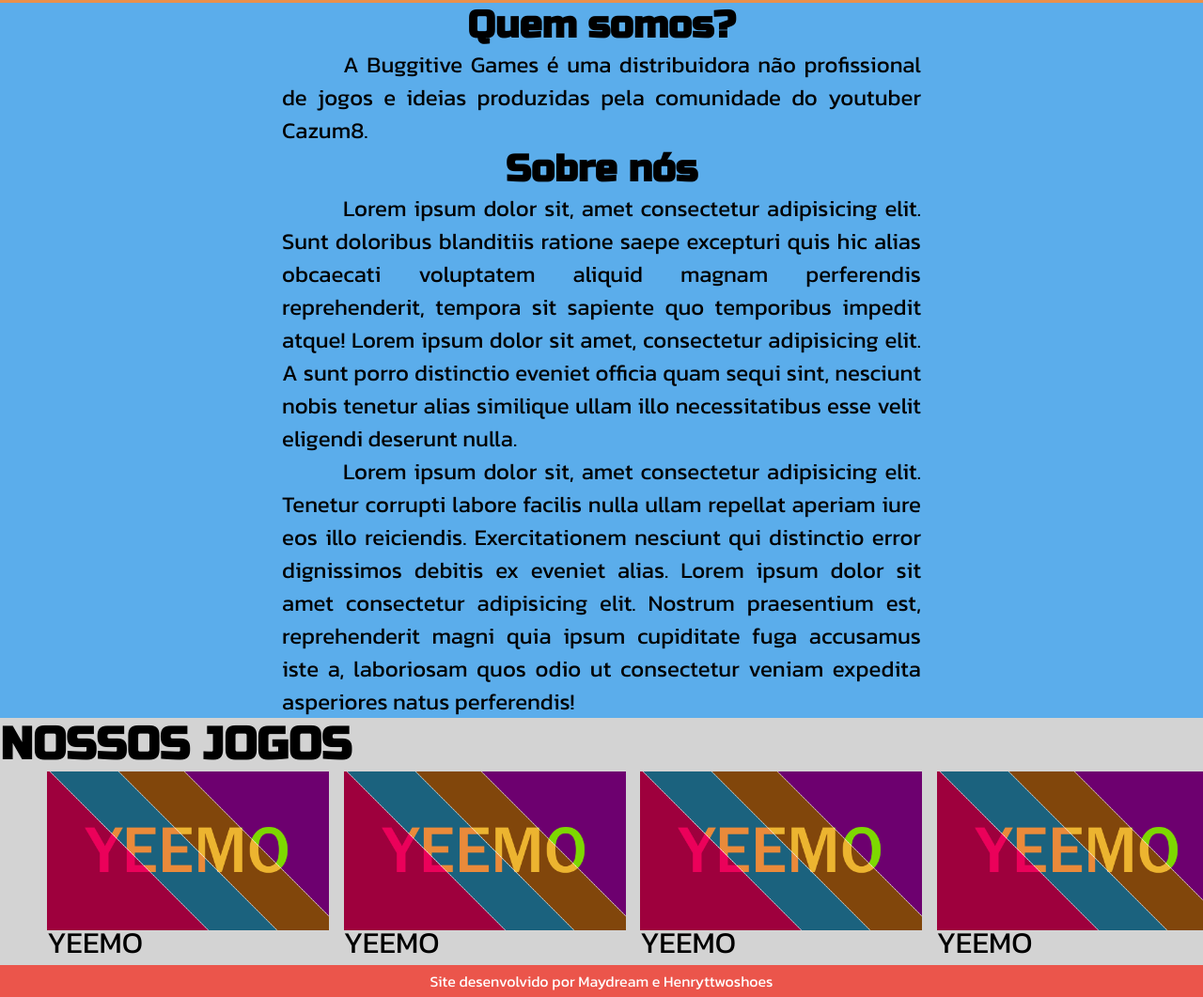
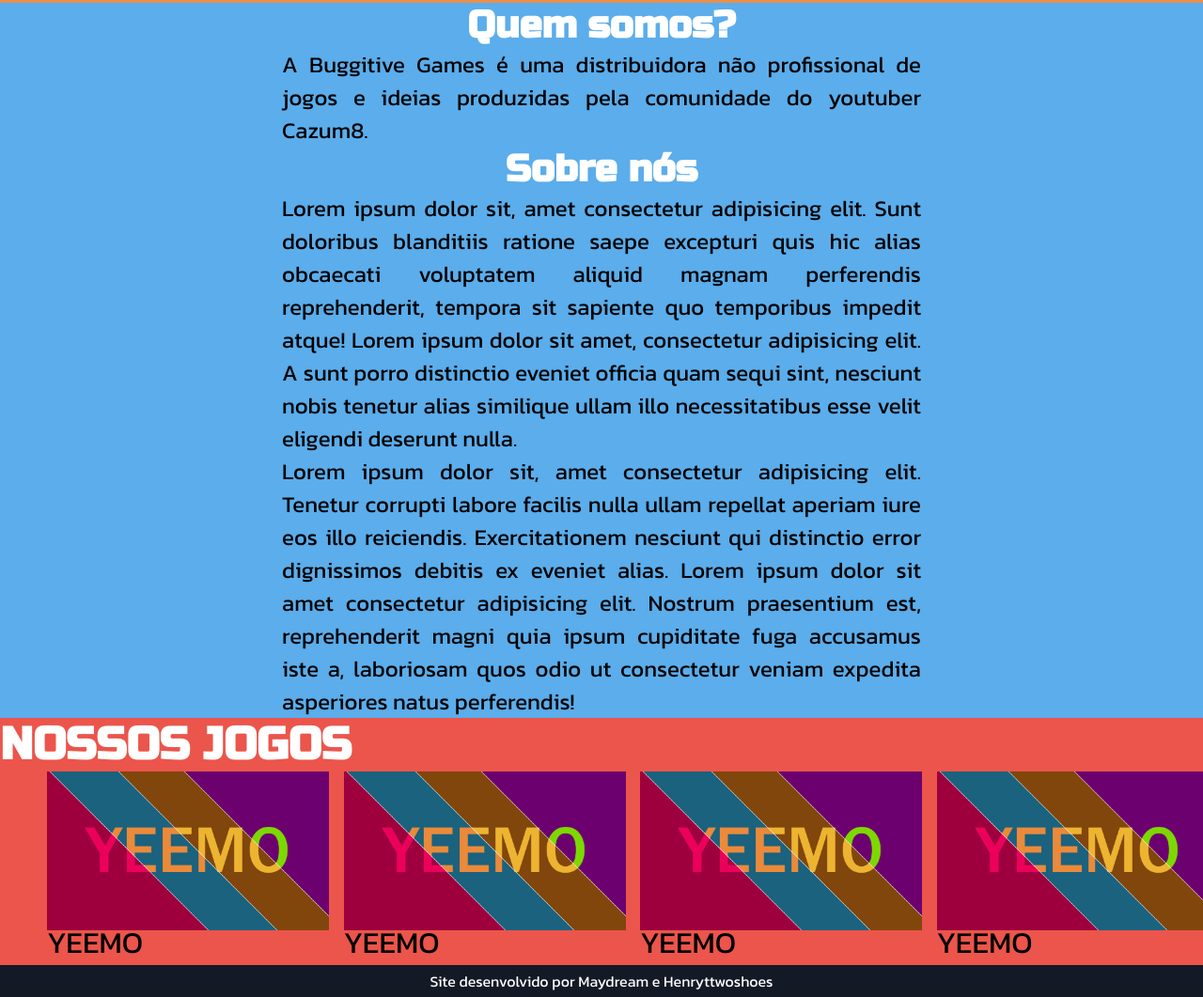
Before and after one commit to Henryttwoshoes/HTML, a plain HTML site: page Exercícios Curso em Vídeo/exercícios pessoais/Site da Buggitive Games/index.html in a window 1280 px wide. Shown: the part 757-1818 px from the top of the page at 94% size. Drawn offline with Linux system fonts and the light colour scheme.

Commit message:
Mudei as cores e adicionei indentação aos textos corridos

```diff
--- a/Exercícios Curso em Vídeo/exercícios pessoais/Site da Buggitive Games/style.css
+++ b/Exercícios Curso em Vídeo/exercícios pessoais/Site da Buggitive Games/style.css
@@ -50,7 +50,7 @@ header img {
 }
 
 footer {
-    background-color: var(--cor03);
+    background-color: #141926;
     padding: 5px;
     color: white;
 }
@@ -75,21 +75,23 @@ article  ul  img {
 article h2 {
     font-family: 'Russo One';
     font-size: 2.5em;
+    color: white;
 }
 
 article p {
     text-align: justify;
     padding: 0 300px 0 300px;
     font-size: 24px;
-    text-indent: 65px;
+    text-indent: ;
 }
 
 article.jogos {
-    background-color: lightgray;
+    background-color: var(--cor03);
 }
 
 article.jogos h1 {
     text-align: left;
+    color: white;
 }
 
 h1#headerjogos{
```
